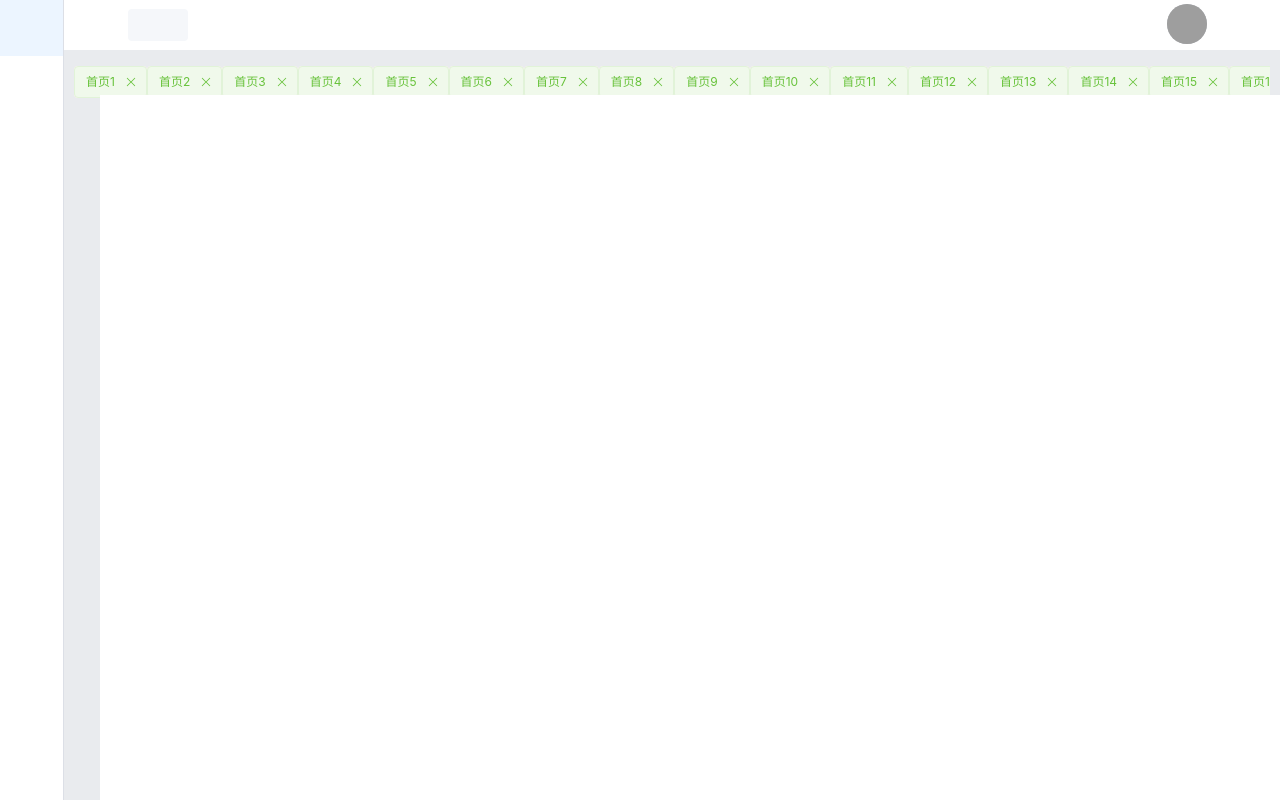
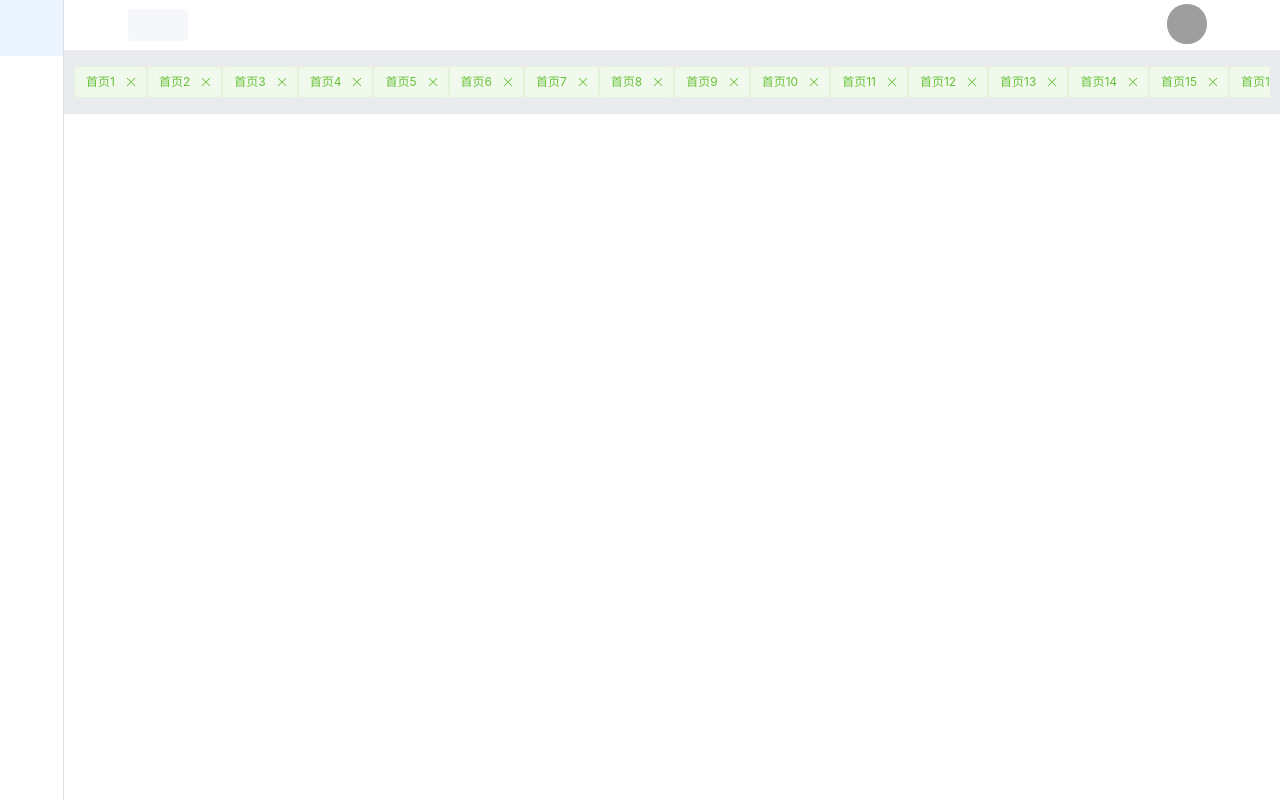
Before and after one commit to liaozhimingandy/vue_app, a Vue app: page /home in a window 1280 px wide. Built offline with nearby package versions, Linux system fonts and the light colour scheme; grey boxes are pictures that could not be loaded; some icons are missing.

Commit message:
微调布局

```diff
--- a/src/view/home.vue
+++ b/src/view/home.vue
@@ -76,7 +76,7 @@
                 </el-header>
 
                 <TopBar />
-                <el-main style="background-color: #ffffff" class="el-main">
+                <el-main style="background-color: #ffffff;height:0;flex-grow:1;" class="el-main">
                      <router-view></router-view>
                 </el-main>
             </el-container>
@@ -132,12 +132,4 @@ const tableData = ref(Array.from({ length: 20 }).fill(item))
         background-color: #E9EBEE;
     }
 
-    .el-main{
-        position: absolute;
-  left: 100px;
-  right: 0;
-  top: 95px;
-  bottom: 0;
-  overflow-y: scroll;
-    }
 </style>
```
